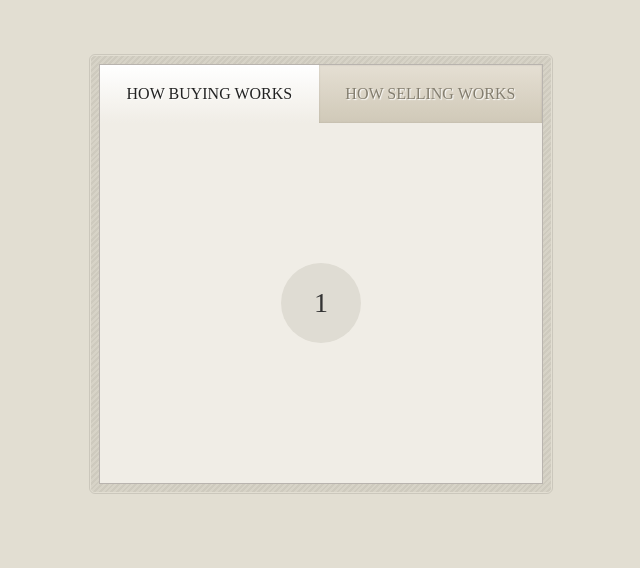
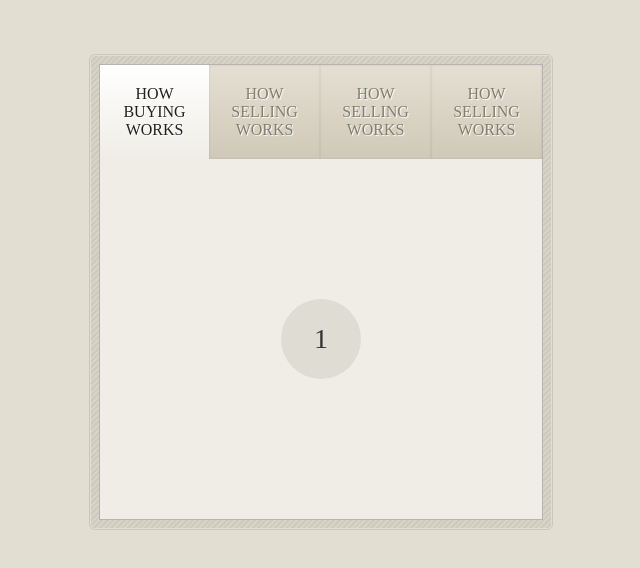
Before and after one commit to maxutian/practices, a plain HTML site: page js pracitices/tabs/tabs.html in a window 1280 px wide. Both pictures are taken after a click on the item "HOW BUYING WORKS". Shown: the whole page, without its empty margins (319-959 px from the left). Drawn offline with Linux system fonts and the light colour scheme.

Commit message:
'rebuilt'

```diff
--- a/js pracitices/tabs/tabs.html
+++ b/js pracitices/tabs/tabs.html
@@ -29,8 +29,10 @@
 <div class="wrapper">
   <div class="tabs">
     <ol class="select">
-      <li id="t1">how buying works</li>
-      <li id="t2">how selling works</li>
+      <li>how buying works</li>
+      <li>how selling works</li>
+      <li>how selling works</li>
+      <li>how selling works</li>
     </ol>
     <ol class="contents">
       <li>
@@ -39,39 +41,57 @@
       <li>
         <div class="circle">2</div>
       </li>
+      <li>
+        <div class="circle">3</div>
+      </li>
+      <li>
+        <div class="circle">4</div>
+      </li>
     </ol>
   </div>
 </div>
 <script>
 	var select = document.querySelector('.select');
 	var contents = document.querySelector('.contents');
+	var seleLi = select.getElementsByTagName('li');
+	var contLi = contents.getElementsByTagName('li');
+	var rst = clear();
 
-	select.children[0].onclick = function () {
-		if (!this.hasAttribute('class')) {
-			this.setAttribute('class', 'active');
-			select.children[1].removeAttribute('class');
-			contents.children[0].setAttribute('class', 'active');
-			contents.children[1].removeAttribute('class');
-		} else {
-			return;
+	function init (num) {
+		seleLi[num].setAttribute('class', 'active');
+		contLi[num].setAttribute('class', 'active');
+	}
+
+	function clear () {
+		for (var i = 0; i < seleLi.length; i++) {
+			if (seleLi[i].hasAttribute('class') && contLi[i] !== undefined) {
+				seleLi[i].removeAttribute('class');
+				contLi[i].removeAttribute('class');
+			} else if (seleLi[i].hasAttribute('class') && contLi[i] === undefined) {
+				seleLi[i].removeAttribute('class');
+			}
 		}
 	}
 
-	select.children[1].onclick = function () {
-		if (!this.hasAttribute('class')) {
-			this.setAttribute('class', 'active');
-			select.children[0].removeAttribute('class');
-			contents.children[1].setAttribute('class', 'active');
-			contents.children[0].removeAttribute('class');
-		} else {
-			return;
+	function tabs () {
+		for (var i = 0; i < seleLi.length; i++) {
+			seleLi[i].index = i;
+			seleLi[i].onclick = function () {
+				clear();
+				this.setAttribute('class', 'active');
+				if (contLi[this.index] !== undefined) {
+					contLi[this.index].setAttribute('class', 'active');
+				}
+			}
 		}
 	}
 
 	window.onload = function () {
-		select.children[0].setAttribute('class', 'active');
-		contents.children[0].setAttribute('class', 'active');
+		init(0);
+		tabs();
 	}
+
+
 </script>
 </body>
 </html>
```
